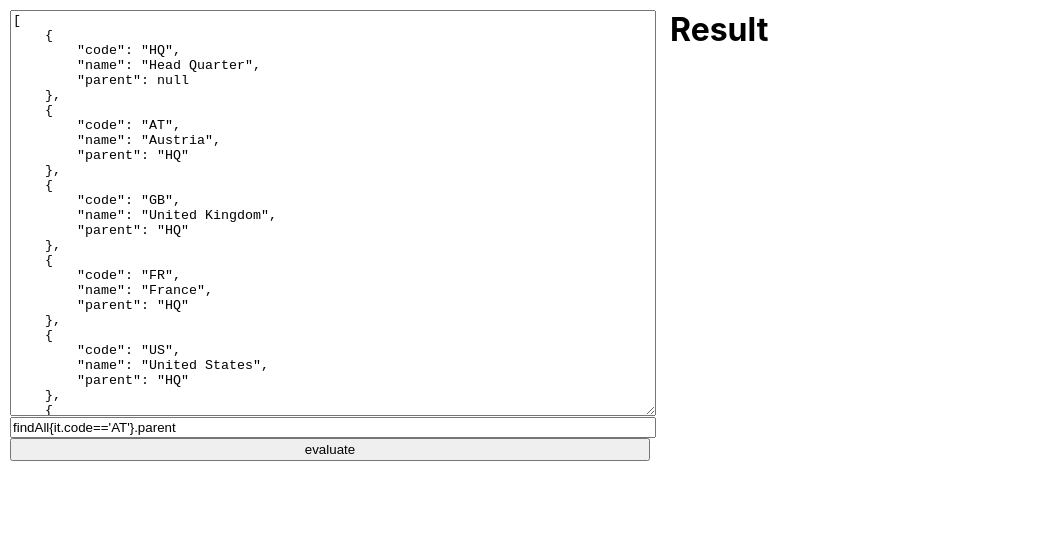
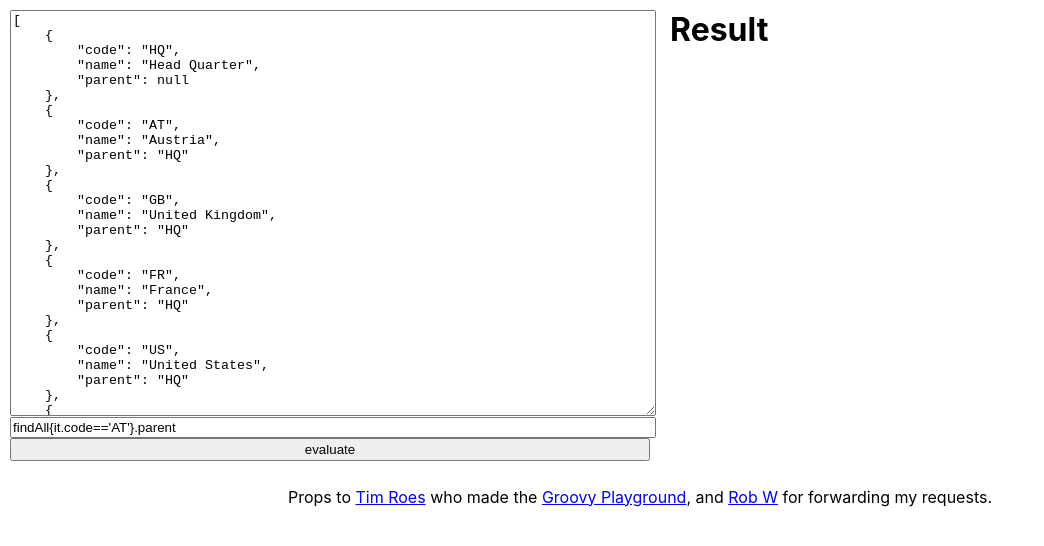
Before and after one commit to gregorriegler/gpath-evaluator, a React (Create React App) app: page / in a window 1280 px wide. Shown: the top 546 px of the page, without its empty margins (0-1044 px from the left). Built offline with nearby package versions, Linux system fonts and the light colour scheme.

Commit message:
add props

```diff
--- a/public/index.html
+++ b/public/index.html
@@ -28,6 +28,11 @@
   <body>
     <noscript>You need to enable JavaScript to run this app.</noscript>
     <div id="root"></div>
+    <div style="clear: left"></div>
+    <div style="text-align: center">
+      Props to <a href="https://www.timroes.de/">Tim Roes</a> who made the <a href="https://groovy-playground.appspot.com/">Groovy Playground</a>,
+      and <a href="https://github.com/Rob--W/cors-anywhere/">Rob W</a> for forwarding my requests.
+    </div>
     <!--
       This HTML file is a template.
       If you open it directly in the browser, you will see an empty page.
--- a/src/App.css
+++ b/src/App.css
@@ -7,7 +7,7 @@
   float: left;
   padding: 10px;
   width: 50%;
-  height: 600px;
+  height: 350pt;
 }
 
 textarea {
```
